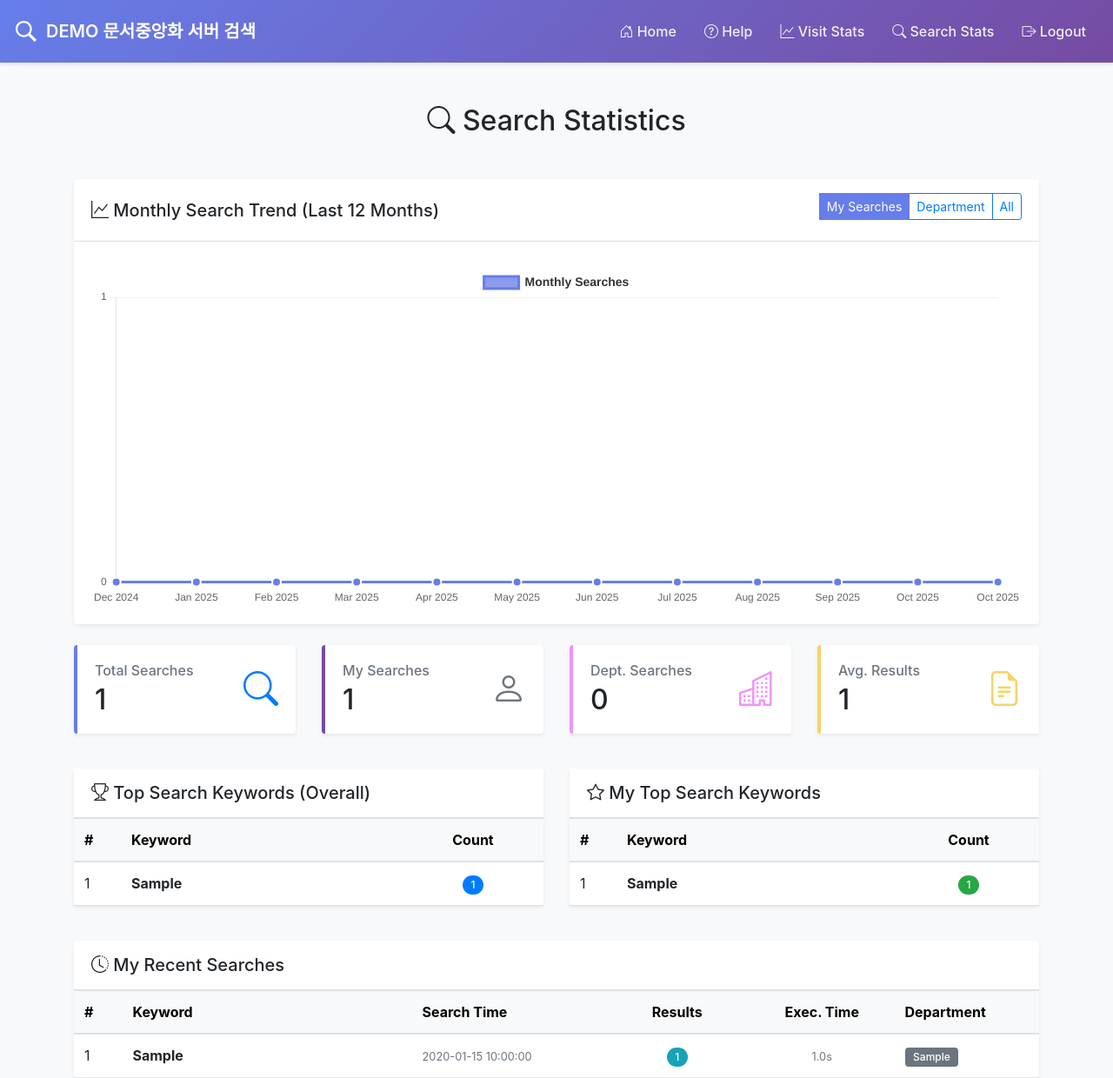
After one commit to alex-ajh/data-search_v2, a Django app: page /search-stats/ in a window 1280 px wide. The commit adds this page. Shown: the whole page at 87% size. Run offline with Django 3.2, Linux system fonts and the light colour scheme; a user stored in the database is signed in; tables that the repository leaves empty hold one stand-in row (values such as "Sample post"); some libraries are stand-ins or nearby versions.

Commit message:
added search stats

```diff
--- /dev/null
+++ b/ps_data/templates/ps_data/search_stats.html
@@ -0,0 +1,465 @@
+{% extends 'ps_data/base.html' %}
+
+{% block navbar %}
+<div class="collapse navbar-collapse" id="navbarSupportedContent">
+    <ul class="navbar-nav ms-auto mb-2 mb-lg-0">
+        <li class="nav-item">
+            <a class="nav-link" href="{% url 'ps_data:ps_data_index' %}">
+                <i class="bi bi-house-door"></i> Home
+            </a>
+        </li>
+        <li class="nav-item">
+            <a class="nav-link" href="{% url 'ps_data:ps_data_help' %}">
+                <i class="bi bi-question-circle"></i> Help
+            </a>
+        </li>
+        <li class="nav-item">
+            <a class="nav-link" href="{% url 'ps_data:visit_stats' %}">
+                <i class="bi bi-graph-up"></i> Visit Stats
+            </a>
+        </li>
+        <li class="nav-item">
+            <a class="nav-link active" href="{% url 'ps_data:search_stats' %}">
+                <i class="bi bi-search"></i> Search Stats
+            </a>
+        </li>
+        <li class="nav-item">
+            <a class="nav-link" href="{% url 'logout' %}">
+                <i class="bi bi-box-arrow-right"></i> Logout
+            </a>
+        </li>
+    </ul>
+</div>
+{% endblock %}
+
+{% block content %}
+<div class="container mt-5">
+    <!-- Header -->
+    <div class="row mb-4">
+        <div class="col-12">
+            <h2 class="text-center mb-4">
+                <i class="bi bi-search"></i> Search Statistics
+            </h2>
+        </div>
+    </div>
+
+    <!-- Monthly Search Chart -->
+    <div class="row mb-4">
+        <div class="col-12">
+            <div class="card shadow-sm border-0">
+                <div class="card-header bg-white py-3">
+                    <div class="d-flex justify-content-between align-items-center">
+                        <h5 class="mb-0">
+                            <i class="bi bi-graph-up"></i> Monthly Search Trend (Last 12 Months)
+                        </h5>
+                        <div class="btn-group" role="group" aria-label="Filter options">
+                            <input type="radio" class="btn-check" name="filter" id="filterUser" value="user" autocomplete="off" checked>
+                            <label class="btn btn-outline-primary btn-sm" for="filterUser">My Searches</label>
+
+                            <input type="radio" class="btn-check" name="filter" id="filterDept" value="department" autocomplete="off">
+                            <label class="btn btn-outline-primary btn-sm" for="filterDept">Department</label>
+
+                            <input type="radio" class="btn-check" name="filter" id="filterAll" value="all" autocomplete="off">
+                            <label class="btn btn-outline-primary btn-sm" for="filterAll">All</label>
+                        </div>
+                    </div>
+                </div>
+                <div class="card-body">
+                    <canvas id="monthlySearchChart" style="max-height: 400px;"></canvas>
+                </div>
+            </div>
+        </div>
+    </div>
+
+    <!-- Statistics Summary Cards -->
+    <div class="row mb-4">
+        <div class="col-md-3 mb-3">
+            <div class="card shadow-sm border-0" style="border-left: 4px solid #667eea !important;">
+                <div class="card-body">
+                    <div class="d-flex justify-content-between align-items-center">
+                        <div>
+                            <h6 class="text-muted mb-1">Total Searches</h6>
+                            <h2 class="mb-0">{{ total_searches|default:0 }}</h2>
+                        </div>
+                        <div class="text-primary" style="font-size: 2.5rem;">
+                            <i class="bi bi-search"></i>
+                        </div>
+                    </div>
+                </div>
+            </div>
+        </div>
+
+        <div class="col-md-3 mb-3">
+            <div class="card shadow-sm border-0" style="border-left: 4px solid #764ba2 !important;">
+                <div class="card-body">
+                    <div class="d-flex justify-content-between align-items-center">
+                        <div>
+                            <h6 class="text-muted mb-1">My Searches</h6>
+                            <h2 class="mb-0">{{ user_searches|default:0 }}</h2>
+                        </div>
+                        <div class="text-secondary" style="font-size: 2.5rem;">
+                            <i class="bi bi-person"></i>
+                        </div>
+                    </div>
+                </div>
+            </div>
+        </div>
+
+        <div class="col-md-3 mb-3">
+            <div class="card shadow-sm border-0" style="border-left: 4px solid #f093fb !important;">
+                <div class="card-body">
+                    <div class="d-flex justify-content-between align-items-center">
+                        <div>
+                            <h6 class="text-muted mb-1">Dept. Searches</h6>
+                            <h2 class="mb-0">{{ department_searches|default:0 }}</h2>
+                        </div>
+                        <div style="color: #f093fb; font-size: 2.5rem;">
+                            <i class="bi bi-building"></i>
+                        </div>
+                    </div>
+                </div>
+            </div>
+        </div>
+
+        <div class="col-md-3 mb-3">
+            <div class="card shadow-sm border-0" style="border-left: 4px solid #f6d365 !important;">
+                <div class="card-body">
+                    <div class="d-flex justify-content-between align-items-center">
+                        <div>
+                            <h6 class="text-muted mb-1">Avg. Results</h6>
+                            <h2 class="mb-0">
+                                {% if user_stats.avg_results %}
+                                    {{ user_stats.avg_results|floatformat:0 }}
+                                {% else %}
+                                    0
+                                {% endif %}
+                            </h2>
+                        </div>
+                        <div style="color: #f6d365; font-size: 2.5rem;">
+                            <i class="bi bi-file-earmark-text"></i>
+                        </div>
+                    </div>
+                </div>
+            </div>
+        </div>
+    </div>
+
+    <!-- Top Keywords Section -->
+    <div class="row mb-4">
+        <div class="col-md-6 mb-3">
+            <div class="card shadow-sm border-0">
+                <div class="card-header bg-white py-3">
+                    <h5 class="mb-0">
+                        <i class="bi bi-trophy"></i> Top Search Keywords (Overall)
+                    </h5>
+                </div>
+                <div class="card-body p-0">
+                    <div class="table-responsive">
+                        <table class="table table-hover mb-0">
+                            <thead class="table-light">
+                                <tr>
+                                    <th scope="col" style="width: 10%">#</th>
+                                    <th scope="col" style="width: 60%">Keyword</th>
+                                    <th scope="col" style="width: 30%" class="text-center">Count</th>
+                                </tr>
+                            </thead>
+                            <tbody>
+                                {% if top_keywords %}
+                                    {% for item in top_keywords %}
+                                    <tr>
+                                        <td>{{ forloop.counter }}</td>
+                                        <td>
+                                            <strong>{{ item.keyword }}</strong>
+                                        </td>
+                                        <td class="text-center">
+                                            <span class="badge bg-primary rounded-pill">
+                                                {{ item.count }}
+                                            </span>
+                                        </td>
+                                    </tr>
+                                    {% endfor %}
+                                {% else %}
+                                    <tr>
+                                        <td colspan="3" class="text-center py-4">
+                                            <i class="bi bi-inbox" style="font-size: 2rem; color: #dee2e6;"></i>
+                                            <p class="text-muted mt-2 mb-0">No data available</p>
+                                        </td>
+                                    </tr>
+                                {% endif %}
+                            </tbody>
+                        </table>
+                    </div>
+                </div>
+            </div>
+        </div>
+
+        <div class="col-md-6 mb-3">
+            <div class="card shadow-sm border-0">
+                <div class="card-header bg-white py-3">
+                    <h5 class="mb-0">
+                        <i class="bi bi-star"></i> My Top Search Keywords
+                    </h5>
+                </div>
+                <div class="card-body p-0">
+                    <div class="table-responsive">
+                        <table class="table table-hover mb-0">
+                            <thead class="table-light">
+                                <tr>
+                                    <th scope="col" style="width: 10%">#</th>
+                                    <th scope="col" style="width: 60%">Keyword</th>
+                                    <th scope="col" style="width: 30%" class="text-center">Count</th>
+                                </tr>
+                            </thead>
+                            <tbody>
+                                {% if user_top_keywords %}
+                                    {% for item in user_top_keywords %}
+                                    <tr>
+                                        <td>{{ forloop.counter }}</td>
+                                        <td>
+                                            <strong>{{ item.keyword }}</strong>
+                                        </td>
+                                        <td class="text-center">
+                                            <span class="badge bg-success rounded-pill">
+                                                {{ item.count }}
+                                            </span>
+                                        </td>
+                                    </tr>
+                                    {% endfor %}
+                                {% else %}
+                                    <tr>
+                                        <td colspan="3" class="text-center py-4">
+                                            <i class="bi bi-inbox" style="font-size: 2rem; color: #dee2e6;"></i>
+                                            <p class="text-muted mt-2 mb-0">No searches yet</p>
+                                        </td>
+                                    </tr>
+                                {% endif %}
+                            </tbody>
+                        </table>
+                    </div>
+                </div>
+            </div>
+        </div>
+    </div>
+
+    <!-- Recent Searches Table -->
+    <div class="row">
+        <div class="col-12">
+            <div class="card shadow-sm border-0">
+                <div class="card-header bg-white py-3">
+                    <h5 class="mb-0">
+                        <i class="bi bi-clock-history"></i> My Recent Searches
+                    </h5>
+                </div>
+                <div class="card-body p-0">
+                    <div class="table-responsive">
+                        <table class="table table-hover mb-0">
+                            <thead class="table-light">
+                                <tr>
+                                    <th scope="col" style="width: 5%">#</th>
+                                    <th scope="col" style="width: 30%">Keyword</th>
+                                    <th scope="col" style="width: 20%">Search Time</th>
+                                    <th scope="col" style="width: 15%" class="text-center">Results</th>
+                                    <th scope="col" style="width: 15%" class="text-center">Exec. Time</th>
+                                    <th scope="col" style="width: 15%">Department</th>
+                                </tr>
+                            </thead>
+                            <tbody>
+                                {% if recent_searches %}
+                                    {% for search in recent_searches %}
+                                    <tr>
+                                        <td>{{ forloop.counter }}</td>
+                                        <td>
+                                            <strong>{{ search.keyword }}</strong>
+                                        </td>
+                                        <td>
+                                            <small class="text-muted">
+                                                {{ search.searched_at|date:"Y-m-d H:i:s" }}
+                                            </small>
+                                        </td>
+                                        <td class="text-center">
+                                            <span class="badge bg-info rounded-pill">
+                                                {{ search.result_count }}
+                                            </span>
+                                        </td>
+                                        <td class="text-center">
+                                            <small class="text-muted">{{ search.search_time }}s</small>
+                                        </td>
+                                        <td>
+                                            <span class="badge bg-secondary">{{ search.department }}</span>
+                                        </td>
+                                    </tr>
+                                    {% endfor %}
+                                {% else %}
+                                    <tr>
+                                        <td colspan="6" class="text-center py-5">
+                                            <i class="bi bi-inbox" style="font-size: 3rem; color: #dee2e6;"></i>
+                                            <p class="text-muted mt-3 mb-0">No search history available yet</p>
+                                        </td>
+                                    </tr>
+                                {% endif %}
+                            </tbody>
+                        </table>
+                    </div>
+                </div>
+            </div>
+        </div>
+    </div>
+</div>
+
+<style>
+    .card {
+        transition: transform 0.2s ease, box-shadow 0.2s ease;
+    }
+
+    .card:hover {
+        transform: translateY(-2px);
+        box-shadow: 0 4px 12px rgba(0,0,0,0.15) !important;
+    }
+
+    .table-hover tbody tr:hover {
+        background-color: rgba(102, 126, 234, 0.05);
+    }
+
+    .badge {
+        font-weight: 500;
+        padding: 0.4em 0.8em;
+    }
+
+    .btn-group .btn-check:checked + .btn {
+        background-color: #667eea;
+        border-color: #667eea;
+        color: white;
+    }
+</style>
+
+<!-- Chart.js Library -->
+<script src="https://cdn.jsdelivr.net/npm/chart.js@4.4.0/dist/chart.umd.min.js"></script>
+
+<script>
+    let searchChart = null;
+
+    // Function to fetch and render chart
+    function renderSearchChart(filter = 'user') {
+        fetch("{% url 'ps_data:search_chart_data' %}?filter=" + filter)
+            .then(response => response.json())
+            .then(data => {
+                const ctx = document.getElementById('monthlySearchChart').getContext('2d');
+
+                const gradient = ctx.createLinearGradient(0, 0, 0, 400);
+                gradient.addColorStop(0, 'rgba(102, 126, 234, 0.8)');
+                gradient.addColorStop(1, 'rgba(118, 75, 162, 0.2)');
+
+                // Destroy existing chart if it exists
+                if (searchChart) {
+                    searchChart.destroy();
+                }
+
+                searchChart = new Chart(ctx, {
+                    type: 'line',
+                    data: {
+                        labels: data.labels,
+                        datasets: [{
+                            label: 'Monthly Searches',
+                            data: data.data,
+                            backgroundColor: gradient,
+                            borderColor: 'rgba(102, 126, 234, 1)',
+                            borderWidth: 3,
+                            fill: true,
+                            tension: 0.4,
+                            pointBackgroundColor: '#667eea',
+                            pointBorderColor: '#fff',
+                            pointBorderWidth: 2,
+                            pointRadius: 5,
+                            pointHoverRadius: 7,
+                            pointHoverBackgroundColor: '#764ba2',
+                            pointHoverBorderColor: '#fff',
+                            pointHoverBorderWidth: 2
+                        }]
+                    },
+                    options: {
+                        responsive: true,
+                        maintainAspectRatio: true,
+                        plugins: {
+                            legend: {
+                                display: true,
+                                position: 'top',
+                                labels: {
+                                    font: {
+                                        size: 14,
+                                        weight: 'bold'
+                                    },
+                                    color: '#333',
+                                    padding: 20
+                                }
+                            },
+                            tooltip: {
+                                backgroundColor: 'rgba(0, 0, 0, 0.8)',
+                                padding: 12,
+                                titleFont: {
+                                    size: 14,
+                                    weight: 'bold'
+                                },
+                                bodyFont: {
+                                    size: 13
+                                },
+                                callbacks: {
+                                    label: function(context) {
+                                        return 'Searches: ' + context.parsed.y;
+                                    }
+                                }
+                            }
+                        },
+                        scales: {
+                            y: {
+                                beginAtZero: true,
+                                ticks: {
+                                    stepSize: 1,
+                                    font: {
+                                        size: 12
+                                    },
+                                    color: '#666'
+                                },
+                                grid: {
+                                    color: 'rgba(0, 0, 0, 0.05)',
+                                    drawBorder: false
+                                }
+                            },
+                            x: {
+                                ticks: {
+                                    font: {
+                                        size: 12
+                                    },
+                                    color: '#666'
+                                },
+                                grid: {
+                                    display: false
+                                }
+                            }
+                        },
+                        interaction: {
+                            intersect: false,
+                            mode: 'index'
+                        }
+                    }
+                });
+            })
+            .catch(error => {
+                console.error('Error fetching chart data:', error);
+                document.getElementById('monthlySearchChart').parentElement.innerHTML =
+                    '<p class="text-center text-muted py-5">Unable to load chart data</p>';
+            });
+    }
+
+    // Initial chart render
+    document.addEventListener('DOMContentLoaded', function() {
+        renderSearchChart('user');
+
+        // Add event listeners to filter buttons
+        document.querySelectorAll('input[name="filter"]').forEach(radio => {
+            radio.addEventListener('change', function() {
+                renderSearchChart(this.value);
+            });
+        });
+    });
+</script>
+{% endblock %}
--- a/ps_data/urls.py
+++ b/ps_data/urls.py
@@ -8,4 +8,6 @@ urlpatterns = [
     path('help/', views.help, name='ps_data_help'),
     path('visit-stats/', views.visit_stats, name='visit_stats'),
     path('api/visit-chart-data/', views.visit_chart_data, name='visit_chart_data'),
+    path('search-stats/', views.search_stats, name='search_stats'),
+    path('api/search-chart-data/', views.search_chart_data, name='search_chart_data'),
 ]
--- a/ps_data/views.py
+++ b/ps_data/views.py
@@ -112,6 +112,20 @@ def index(request):
                 e_search = timeit.default_timer()
                 search_time = round(e_search - s_search, 2)
                 print(f"search time : {search_time}")
+
+                # Record search event
+                if request.user.is_authenticated and not use_mock_data:
+                    from .models import SearchRecord
+                    try:
+                        SearchRecord.objects.create(
+                            keyword=keyword,
+                            user=request.user,
+                            department=group_name,
+                            result_count=search_count,
+                            search_time=search_time
+                        )
+                    except Exception as e:
+                        print(f"Failed to record search: {e}")
 
                 # Pagination
                 paginator = Paginator(search_list, 20)  # Show 20 results per page
@@ -228,3 +242,112 @@ def visit_chart_data(request):
         'labels': labels,
         'data': data
     })
+
+
+@login_required
+def search_stats(request):
+    """View to display search statistics"""
+    from .models import SearchRecord
+    from django.db.models import Count, Sum, Avg
+
+    group_name = ''
+
+    # Set demo group if user is not authenticated or doesn't have groups
+    if hasattr(request.user, 'groups') and request.user.groups.exists():
+        group_name = request.user.groups.all()[0].name
+        if not group_name in group_list:
+            group_name = ''
+    else:
+        # Use demo group for UI testing
+        group_name = 'DEMO'
+
+    # Get total search count
+    total_searches = SearchRecord.get_total_searches()
+
+    # Get user's search count
+    user_searches = SearchRecord.get_user_search_count(request.user)
+
+    # Get department search count
+    department_searches = SearchRecord.get_department_search_count(group_name) if group_name else 0
+
+    # Get top keywords (overall)
+    top_keywords = SearchRecord.get_top_keywords(limit=10)
+
+    # Get user's top keywords
+    user_top_keywords = SearchRecord.get_top_keywords(limit=10, user=request.user)
+
+    # Get recent searches
+    recent_searches = SearchRecord.objects.filter(user=request.user).order_by('-searched_at')[:10]
+
+    # Get aggregated statistics
+    stats = SearchRecord.objects.aggregate(
+        total_results=Sum('result_count'),
+        avg_results=Avg('result_count'),
+        avg_time=Avg('search_time')
+    )
+
+    # Get user statistics
+    user_stats = SearchRecord.objects.filter(user=request.user).aggregate(
+        total_results=Sum('result_count'),
+        avg_results=Avg('result_count'),
+        avg_time=Avg('search_time')
+    )
+
+    context = {
+        'total_searches': total_searches,
+        'user_searches': user_searches,
+        'department_searches': department_searches,
+        'top_keywords': top_keywords,
+        'user_top_keywords': user_top_keywords,
+        'recent_searches': recent_searches,
+        'stats': stats,
+        'user_stats': user_stats,
+        'group_name': group_name
+    }
+
+    return render(request, 'ps_data/search_stats.html', context)
+
+
+@login_required
+def search_chart_data(request):
+    """API endpoint to provide monthly search data for charts"""
+    from django.http import JsonResponse
+    from .models import SearchRecord
+    from datetime import datetime, timedelta
+    from django.utils import timezone
+
+    # Get filter parameter (all, user, or department)
+    filter_type = request.GET.get('filter', 'user')
+
+    # Get monthly statistics based on filter
+    if filter_type == 'all':
+        monthly_stats = SearchRecord.get_monthly_stats(months=12)
+    elif filter_type == 'user':
+        monthly_stats = SearchRecord.get_monthly_stats(months=12, user=request.user)
+    else:  # department
+        group_name = ''
+        if hasattr(request.user, 'groups') and request.user.groups.exists():
+            group_name = request.user.groups.all()[0].name
+        monthly_stats = SearchRecord.get_monthly_stats(months=12, department=group_name)
+
+    # Prepare data for Chart.js
+    labels = []
+    data = []
+
+    # Create a dict for easy lookup
+    stats_dict = {stat['month'].strftime('%Y-%m'): stat['count'] for stat in monthly_stats}
+
+    # Generate last 12 months
+    end_date = timezone.now()
+    for i in range(11, -1, -1):
+        target_date = end_date - timedelta(days=i * 30)
+        month_key = target_date.strftime('%Y-%m')
+        month_label = target_date.strftime('%b %Y')  # e.g., "Jan 2024"
+
+        labels.append(month_label)
+        data.append(stats_dict.get(month_key, 0))
+
+    return JsonResponse({
+        'labels': labels,
+        'data': data
+    })
```
Also changed, not shown: ps_data/models.py (+85 -0 lines), ps_data/templates/ps_data/help.html (+10 -0 lines), ps_data/templates/ps_data/index.html (+10 -0 lines).
